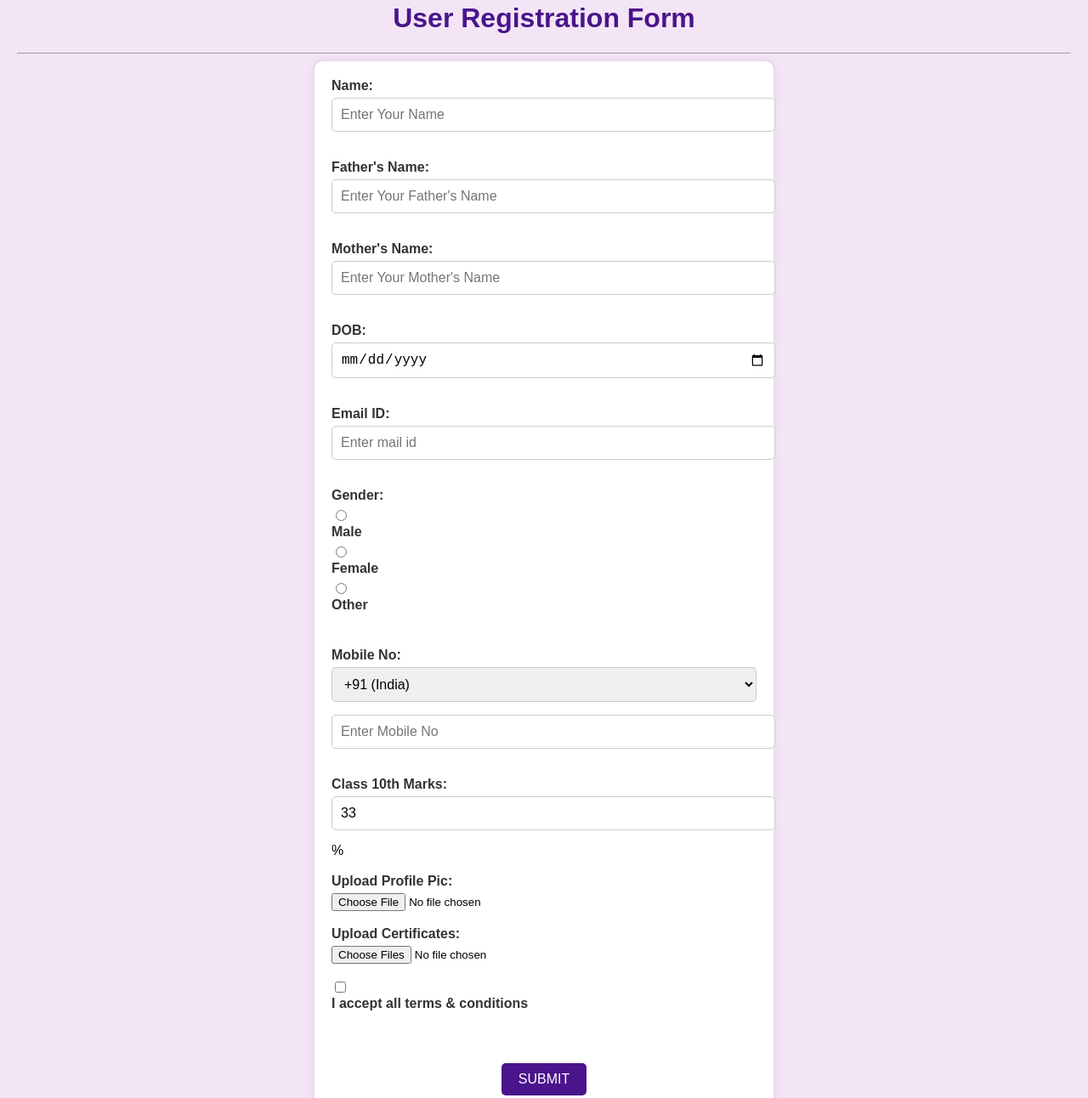
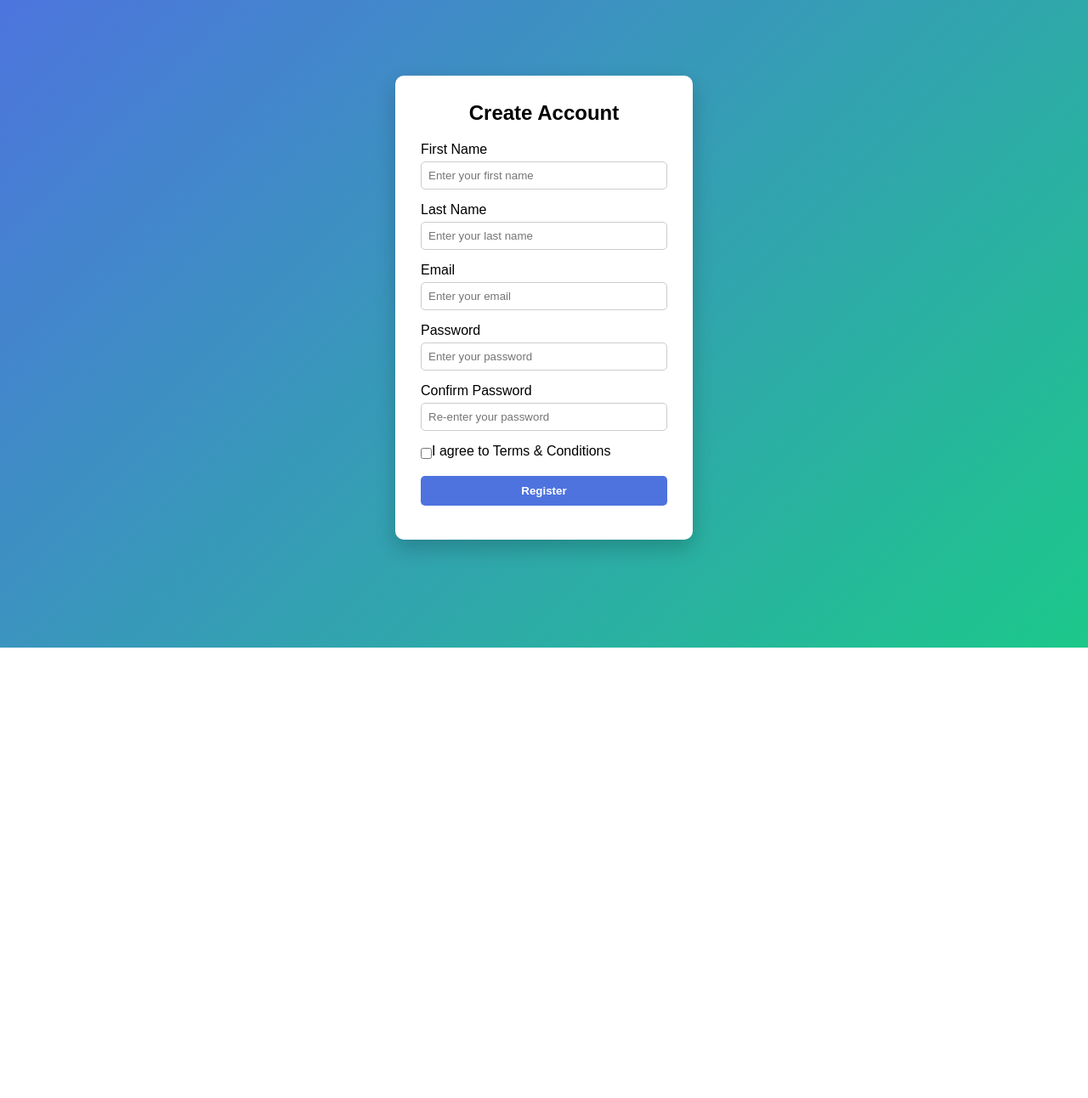
Before and after one commit to subodh182/User-Registration-Page, a website: page index.html in a window 1280 px wide. Shown: the part 38-1330 px from the top of the page at 85% size. After the commit the page ends 800 px from the top, so only its background shows below. Drawn offline with Linux system fonts and the light colour scheme.

Commit message:
Initial commit

```diff
--- /dev/null
+++ b/css/styles.css
@@ -0,0 +1,73 @@
+* {
+    margin: 0;
+    padding: 0;
+    box-sizing: border-box;
+}
+
+body {
+    font-family: Arial, sans-serif;
+    background: linear-gradient(135deg, #4e73df, #1cc88a);
+    display: flex;
+    justify-content: center;
+    align-items: center;
+    height: 100vh;
+}
+
+.container {
+    background: #fff;
+    padding: 30px;
+    width: 350px;
+    border-radius: 10px;
+    box-shadow: 0 10px 25px rgba(0, 0, 0, 0.2);
+}
+
+h2 {
+    text-align: center;
+    margin-bottom: 20px;
+}
+
+.input-group {
+    margin-bottom: 15px;
+    display: flex;
+    flex-direction: column;
+}
+
+.input-group label {
+    margin-bottom: 5px;
+}
+
+.input-group input {
+    padding: 8px;
+    border: 1px solid #ccc;
+    border-radius: 5px;
+}
+
+.input-group input:focus {
+    border-color: #4e73df;
+    outline: none;
+}
+
+.checkbox {
+    flex-direction: row;
+    align-items: center;
+}
+
+button {
+    width: 100%;
+    padding: 10px;
+    background: #4e73df;
+    border: none;
+    color: white;
+    border-radius: 5px;
+    cursor: pointer;
+    font-weight: bold;
+}
+
+button:hover {
+    background: #2e59d9;
+}
+
+#message {
+    text-align: center;
+    margin-top: 10px;
+}
--- a/index.html
+++ b/index.html
@@ -1,213 +1,53 @@
 <!DOCTYPE html>
 <html lang="en">
-  <head>
-    <meta charset="UTF-8" />
-    <meta name="viewport" content="width=device-width, initial-scale=1.0" />
-    <title>User Registration Form</title>
-    <style>
-      /* General Styling */
-      body {
-        background-color: #f3e5f5; /* Light Purple */
-        font-family: Arial, sans-serif;
-        margin: 0;
-        padding: 20px;
-      }
+<head>
+    <meta charset="UTF-8">
+    <meta name="viewport" content="width=device-width, initial-scale=1.0">
+    <title>User Registration</title>
+    <link rel="stylesheet" href="css/styles.css">
+</head>
+<body>
 
-      h1 {
-        color: #4a148c; /* Dark Purple */
-        text-align: center;
-      }
+<div class="container">
+    <form id="registrationForm">
+        <h2>Create Account</h2>
 
-      form {
-        background-color: #ffffff;
-        padding: 20px;
-        border-radius: 10px;
-        box-shadow: 0 0 10px rgba(0, 0, 0, 0.1);
-        max-width: 500px;
-        margin: 0 auto;
-      }
+        <div class="input-group">
+            <label for="firstName">First Name</label>
+            <input type="text" id="firstName" placeholder="Enter your first name" required>
+        </div>
 
-      label {
-        display: block;
-        margin-bottom: 5px;
-        font-weight: bold;
-        color: #333;
-      }
+        <div class="input-group">
+            <label for="lastName">Last Name</label>
+            <input type="text" id="lastName" placeholder="Enter your last name" required>
+        </div>
 
-      input[type="text"],
-      input[type="email"],
-      input[type="date"],
-      input[type="tel"],
-      input[type="number"],
-      select {
-        width: 100%;
-        padding: 10px;
-        margin-bottom: 15px;
-        border: 1px solid #ccc;
-        border-radius: 5px;
-        font-size: 16px;
-      }
+        <div class="input-group">
+            <label for="email">Email</label>
+            <input type="email" id="email" placeholder="Enter your email" required>
+        </div>
 
-      input[type="radio"],
-      input[type="checkbox"] {
-        margin-right: 10px;
-      }
+        <div class="input-group">
+            <label for="password">Password</label>
+            <input type="password" id="password" placeholder="Enter your password" required>
+        </div>
 
-      button {
-        background-color: #4a148c; /* Dark Purple */
-        color: white;
-        padding: 10px 20px;
-        border: none;
-        border-radius: 5px;
-        cursor: pointer;
-        font-size: 16px;
-        display: block;
-        margin: 20px auto;
-      }
+        <div class="input-group">
+            <label for="confirmPassword">Confirm Password</label>
+            <input type="password" id="confirmPassword" placeholder="Re-enter your password" required>
+        </div>
 
-      button:hover {
-        background-color: #6a1b9a; /* Lighter Purple */
-      }
+        <div class="input-group checkbox">
+            <input type="checkbox" id="terms" required>
+            <label for="terms">I agree to Terms & Conditions</label>
+        </div>
 
-      marquee {
-        background-color: #4a148c; /* Dark Purple */
-        color: white;
-        padding: 10px;
-        margin-top: 20px;
-      }
-    </style>
-  </head>
-  <body>
-    <h1>User Registration Form</h1>
-    <hr />
-    <form id="registrationForm" onsubmit="return validateForm()">
-      <label>Name:</label>
-      <input
-        type="text"
-        id="name"
-        placeholder="Enter Your Name"
-        maxlength="30"
-        required
-      /><br /><br />
+        <button type="submit">Register</button>
 
-      <label>Father's Name:</label>
-      <input
-        type="text"
-        id="fatherName"
-        placeholder="Enter Your Father's Name"
-        maxlength="30"
-        required
-      /><br /><br />
+        <p id="message"></p>
+    </form>
+</div>
 
-      <label>Mother's Name:</label>
-      <input
-        type="text"
-        id="motherName"
-        placeholder="Enter Your Mother's Name"
-        maxlength="30"
-        required
-      /><br /><br />
-
-      <label>DOB:</label>
-      <input type="date" id="dob" required /><br /><br />
-
-      <label>Email ID:</label>
-      <input
-        type="email"
-        id="email"
-        placeholder="Enter mail id"
-        required
-      /><br /><br />
-
-      <label>Gender:</label>
-      <input type="radio" name="gender" value="male" id="male" required />
-      <label for="male">Male</label>
-      <input type="radio" name="gender" value="female" id="female" />
-      <label for="female">Female</label>
-      <input type="radio" name="gender" value="other" id="other" />
-      <label for="other">Other</label><br /><br />
-
-      <label>Mobile No:</label>
-      <select id="countryCode">
-        <option value="+91">+91 (India)</option>
-        <option value="+1">+1 (US)</option>
-        <option value="+81">+81 (Japan)</option>
-      </select>
-      <input
-        type="tel"
-        id="mobile"
-        maxlength="10"
-        placeholder="Enter Mobile No"
-        required
-      /><br /><br />
-
-      <label>Class 10th Marks:</label>
-      <input
-        type="number"
-        id="marks"
-        value="33"
-        min="33"
-        max="100"
-        step="1"
-        required
-      />
-      <span>%</span><br /><br />
-
-      <label>Upload Profile Pic:</label>
-      <input type="file" id="profilePic" accept=".jpg" required /><br /><br />
-
-      <label>Upload Certificates:</label>
-      <input
-        type="file"
-        id="certificates"
-        accept=".pdf"
-        multiple
-        required
-      /><br /><br />
-
-      <input type="checkbox" id="terms" required />
-      <label for="terms">I accept all terms & conditions</label><br /><br />
-
-      <button type="submit">SUBMIT</button>
-    </form>
-    <marquee><h2>Welcome to our page</h2></marquee>
-
-    <script>
-      // JavaScript Validation Function
-      function validateForm() {
-        const name = document.getElementById("name").value;
-        const mobile = document.getElementById("mobile").value;
-        const marks = document.getElementById("marks").value;
-        const terms = document.getElementById("terms").checked;
-
-        // Name Validation
-        if (name.trim() === "") {
-          alert("Please enter your name.");
-          return false;
-        }
-
-        // Mobile Number Validation
-        if (mobile.length !== 10 || isNaN(mobile)) {
-          alert("Please enter a valid 10-digit mobile number.");
-          return false;
-        }
-
-        // Marks Validation
-        if (marks < 33 || marks > 100) {
-          alert("Please enter valid marks (between 33 and 100).");
-          return false;
-        }
-
-        // Terms & Conditions Validation
-        if (!terms) {
-          alert("Please accept the terms & conditions.");
-          return false;
-        }
-
-        // If all validations pass
-        alert("Form submitted successfully!");
-        return true;
-      }
-    </script>
-  </body>
+<script src="js/script.js"></script>
+</body>
 </html>
--- /dev/null
+++ b/js/script.js
@@ -0,0 +1,40 @@
+document.getElementById("registrationForm").addEventListener("submit", async function(e) {
+    e.preventDefault();
+
+    const firstName = document.getElementById("firstName").value.trim();
+    const lastName = document.getElementById("lastName").value.trim();
+    const email = document.getElementById("email").value.trim();
+    const password = document.getElementById("password").value;
+    const confirmPassword = document.getElementById("confirmPassword").value;
+    const message = document.getElementById("message");
+
+    if (password.length < 6) {
+        message.style.color = "red";
+        message.textContent = "Password must be at least 6 characters.";
+        return;
+    }
+
+    if (password !== confirmPassword) {
+        message.style.color = "red";
+        message.textContent = "Passwords do not match.";
+        return;
+    }
+
+    try {
+        const response = await fetch("http://localhost:5000/register", {
+            method: "POST",
+            headers: {
+                "Content-Type": "application/json"
+            },
+            body: JSON.stringify({ firstName, lastName, email, password })
+        });
+
+        const data = await response.json();
+        message.style.color = "green";
+        message.textContent = data.message;
+
+    } catch (error) {
+        message.style.color = "red";
+        message.textContent = "Server error!";
+    }
+});
```
Also changed, not shown: backend/server.js (added, +41 -0 lines), package.json (added, +14 -0 lines), README.md (added), 1 other file.
